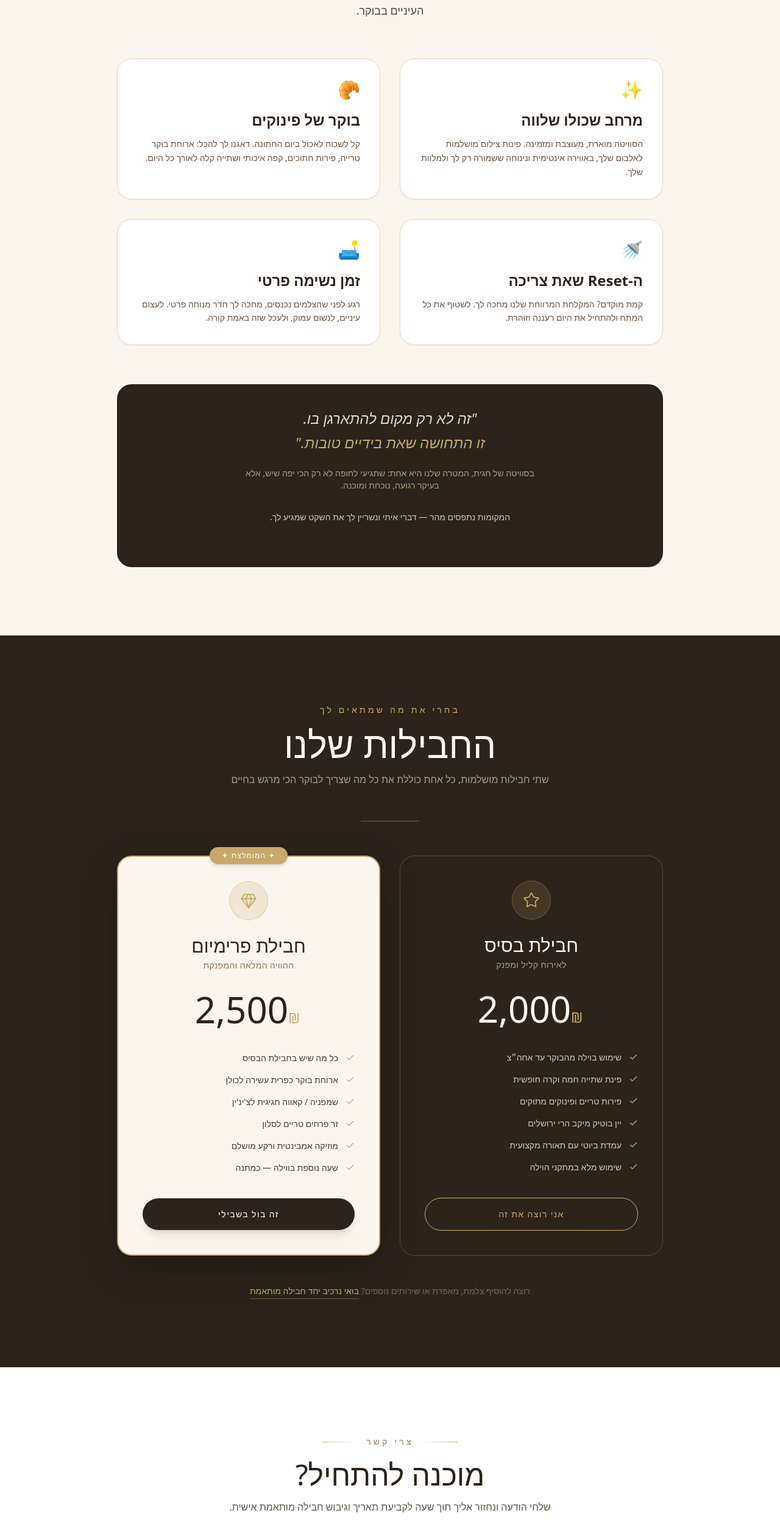
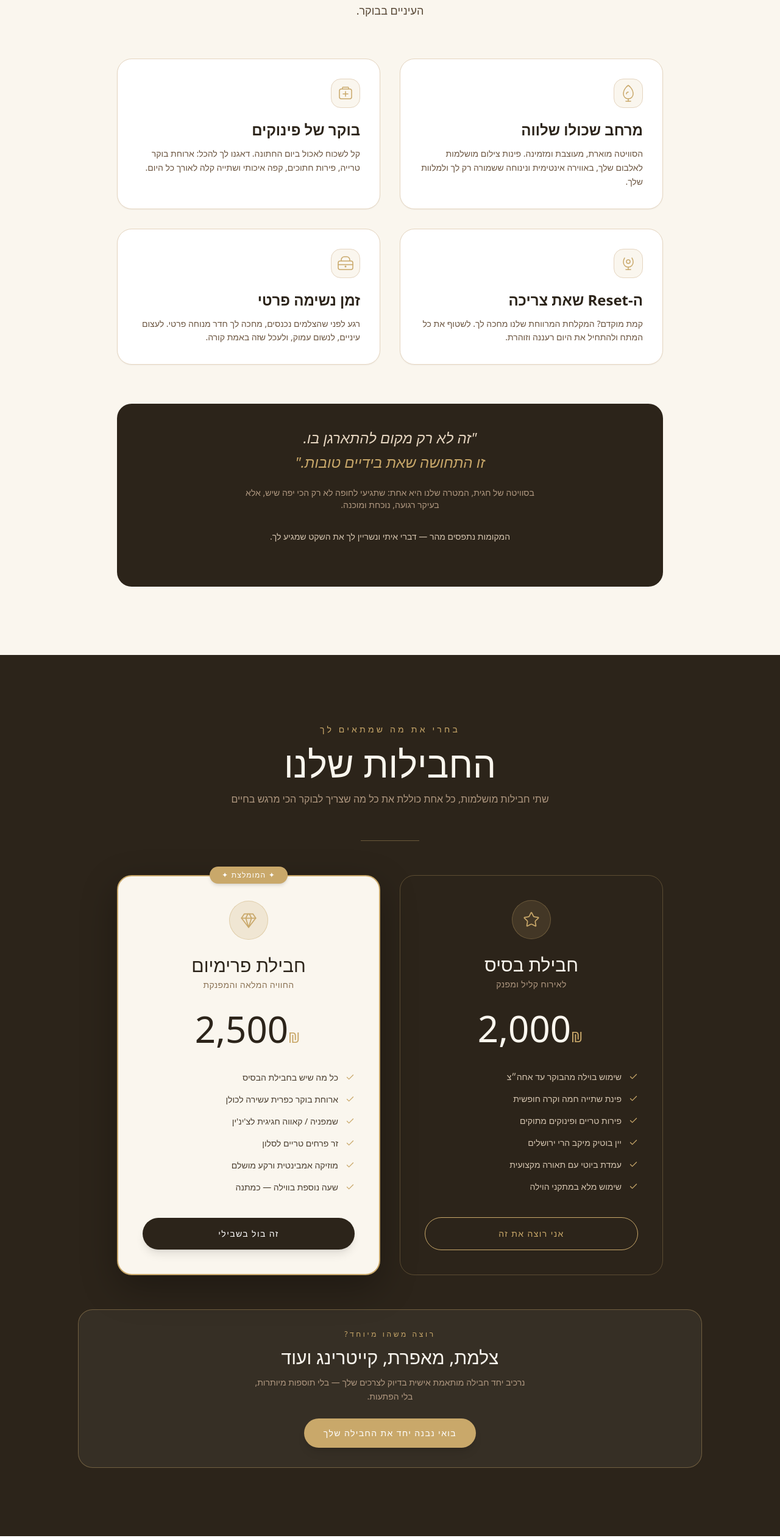
Before and after one commit to kfischi/hagit-bridal-suite, a Next.js app: page / in a window 1280 px wide. Shown: the part 4847-7369 px from the top of the page at 61% size. Built offline with nearby package versions, Linux system fonts and the light colour scheme.

Commit message:
Update page.tsx

```diff
--- a/app/page.tsx
+++ b/app/page.tsx
@@ -420,10 +420,54 @@ export default function Home() {
 
             <div className="grid grid-cols-1 md:grid-cols-2 gap-8">
               {[
-                { emoji: String.fromCodePoint(10024), title: "מרחב שכולו שלווה", text: "הסוויטה מוארת, מעוצבת ומזמינה. פינות צילום מושלמות לאלבום שלך, באווירה אינטימית ונינוחה ששמורה רק לך ולמלוות שלך." },
-                { emoji: String.fromCodePoint(129360), title: "בוקר של פינוקים", text: "קל לשכוח לאכול ביום החתונה. דאגנו לך להכל: ארוחת בוקר טרייה, פירות חתוכים, קפה איכותי ושתייה קלה לאורך כל היום." },
-                { emoji: String.fromCodePoint(128703), title: "ה-Reset שאת צריכה", text: "קמת מוקדם? המקלחת המרווחת שלנו מחכה לך. לשטוף את כל המתח ולהתחיל את היום רעננה וזוהרת." },
-                { emoji: String.fromCodePoint(128715), title: "זמן נשימה פרטי", text: "רגע לפני שהצלמים נכנסים, מחכה לך חדר מנוחה פרטי. לעצום עיניים, לנשום עמוק, ולעכל שזה באמת קורה." },
+                {
+                  icon: (
+                    <svg width="32" height="32" viewBox="0 0 32 32" fill="none" xmlns="http://www.w3.org/2000/svg">
+                      <path d="M16 3C16 3 8 8 8 17C8 21.418 11.582 25 16 25C20.418 25 24 21.418 24 17C24 8 16 3 16 3Z" stroke="#C9A86A" strokeWidth="1.5" strokeLinejoin="round"/>
+                      <path d="M16 25V29" stroke="#C9A86A" strokeWidth="1.5" strokeLinecap="round"/>
+                      <path d="M12 29H20" stroke="#C9A86A" strokeWidth="1.5" strokeLinecap="round"/>
+                      <path d="M13 17C13 15.343 14.343 14 16 14" stroke="#C9A86A" strokeWidth="1.5" strokeLinecap="round"/>
+                    </svg>
+                  ),
+                  title: "מרחב שכולו שלווה",
+                  text: "הסוויטה מוארת, מעוצבת ומזמינה. פינות צילום מושלמות לאלבום שלך, באווירה אינטימית ונינוחה ששמורה רק לך ולמלוות שלך."
+                },
+                {
+                  icon: (
+                    <svg width="32" height="32" viewBox="0 0 32 32" fill="none" xmlns="http://www.w3.org/2000/svg">
+                      <path d="M6 12C6 10.343 7.343 9 9 9H23C24.657 9 26 10.343 26 12V22C26 23.657 24.657 25 23 25H9C7.343 25 6 23.657 6 22V12Z" stroke="#C9A86A" strokeWidth="1.5"/>
+                      <path d="M11 9V7C11 6.448 11.448 6 12 6H20C20.552 6 21 6.448 21 7V9" stroke="#C9A86A" strokeWidth="1.5"/>
+                      <path d="M16 13V21" stroke="#C9A86A" strokeWidth="1.5" strokeLinecap="round"/>
+                      <path d="M12 17H20" stroke="#C9A86A" strokeWidth="1.5" strokeLinecap="round"/>
+                    </svg>
+                  ),
+                  title: "בוקר של פינוקים",
+                  text: "קל לשכוח לאכול ביום החתונה. דאגנו לך להכל: ארוחת בוקר טרייה, פירות חתוכים, קפה איכותי ושתייה קלה לאורך כל היום."
+                },
+                {
+                  icon: (
+                    <svg width="32" height="32" viewBox="0 0 32 32" fill="none" xmlns="http://www.w3.org/2000/svg">
+                      <path d="M10 7C10 7 8 10 8 14C8 18.418 11.582 22 16 22C20.418 22 24 18.418 24 14C24 10 22 7 22 7" stroke="#C9A86A" strokeWidth="1.5" strokeLinecap="round"/>
+                      <path d="M16 22V26" stroke="#C9A86A" strokeWidth="1.5" strokeLinecap="round"/>
+                      <path d="M12 26H20" stroke="#C9A86A" strokeWidth="1.5" strokeLinecap="round"/>
+                      <circle cx="16" cy="13" r="3" stroke="#C9A86A" strokeWidth="1.5"/>
+                    </svg>
+                  ),
+                  title: "ה-Reset שאת צריכה",
+                  text: "קמת מוקדם? המקלחת המרווחת שלנו מחכה לך. לשטוף את כל המתח ולהתחיל את היום רעננה וזוהרת."
+                },
+                {
+                  icon: (
+                    <svg width="32" height="32" viewBox="0 0 32 32" fill="none" xmlns="http://www.w3.org/2000/svg">
+                      <rect x="4" y="12" width="24" height="14" rx="3" stroke="#C9A86A" strokeWidth="1.5"/>
+                      <path d="M9 12V10C9 7.239 11.239 5 14 5H18C20.761 5 23 7.239 23 10V12" stroke="#C9A86A" strokeWidth="1.5"/>
+                      <path d="M4 18H28" stroke="#C9A86A" strokeWidth="1.5" strokeLinecap="round"/>
+                      <circle cx="16" cy="21" r="1.5" fill="#C9A86A"/>
+                    </svg>
+                  ),
+                  title: "זמן נשימה פרטי",
+                  text: "רגע לפני שהצלמים נכנסים, מחכה לך חדר מנוחה פרטי. לעצום עיניים, לנשום עמוק, ולעכל שזה באמת קורה."
+                },
               ].map((item, i) => (
                 <motion.div
                   key={i}
@@ -433,7 +477,9 @@ export default function Home() {
                   transition={{ duration: 0.6, delay: i * 0.1 }}
                   className="bg-white rounded-3xl p-8 border border-[#E5D5C0] shadow-sm"
                 >
-                  <span className="text-3xl block mb-4">{item.emoji}</span>
+                  <div className="w-12 h-12 rounded-2xl bg-[#FAF6EE] border border-[#E5D5C0] flex items-center justify-center mb-5">
+                    {item.icon}
+                  </div>
                   <h3 className="font-cormorant text-2xl text-[#2C241A] font-semibold mb-3">{item.title}</h3>
                   <p className="text-[#6B5540] font-light text-sm leading-relaxed">{item.text}</p>
                 </motion.div>
@@ -582,19 +628,33 @@ export default function Home() {
               </motion.div>
             </div>
 
-            {/* ── הערה תחתית ── */}
-            <p className="text-[#7A6550] text-sm font-light mt-12">
-              רוצה להוסיף צלמת, מאפרת או שירותים נוספים?{' '}
+            {/* ── באנר אפסייל ── */}
+            <motion.div
+              initial={{ opacity: 0, y: 20 }}
+              whileInView={{ opacity: 1, y: 0 }}
+              viewport={{ once: true }}
+              transition={{ duration: 0.6, delay: 0.3 }}
+              className="mt-14 border border-[#C9A86A]/40 rounded-3xl p-8 text-center bg-white/5"
+            >
+              <p className="text-[#C9A86A] text-xs tracking-[0.3em] uppercase font-medium mb-3">
+                רוצה משהו מיוחד?
+              </p>
+              <h3 className="font-cormorant text-2xl md:text-3xl text-[#FAF6EE] font-light mb-3">
+                צלמת, מאפרת, קייטרינג ועוד
+              </h3>
+              <p className="text-[#B09880] font-light text-sm mb-6 max-w-md mx-auto leading-relaxed">
+                נרכיב יחד חבילה מותאמת אישית בדיוק לצרכים שלך — בלי תוספות מיותרות, בלי הפתעות.
+              </p>
               <button
                 onClick={() => {
-                  const chatBtn = document.querySelector('[aria-label="פתח צ\'אט עם חגית"]') as HTMLButtonElement
-                  if (chatBtn) chatBtn.click()
+                  const w = window as Window & { openHagitChat?: (m: string) => void }
+                  if (w.openHagitChat) w.openHagitChat('custom')
                 }}
-                className="text-[#C9A86A] hover:text-[#A07840] border-b border-[#C9A86A]/40 hover:border-[#A07840] transition-colors pb-0.5"
+                className="inline-flex items-center gap-2 bg-[#C9A86A] hover:bg-[#b0935c] text-white px-8 py-3.5 rounded-full text-sm font-medium tracking-widest transition-all shadow-lg"
               >
-                בואי נרכיב יחד חבילה מותאמת
+                בואי נבנה יחד את החבילה שלך
               </button>
-            </p>
+            </motion.div>
 
           </div>
         </section>
```
